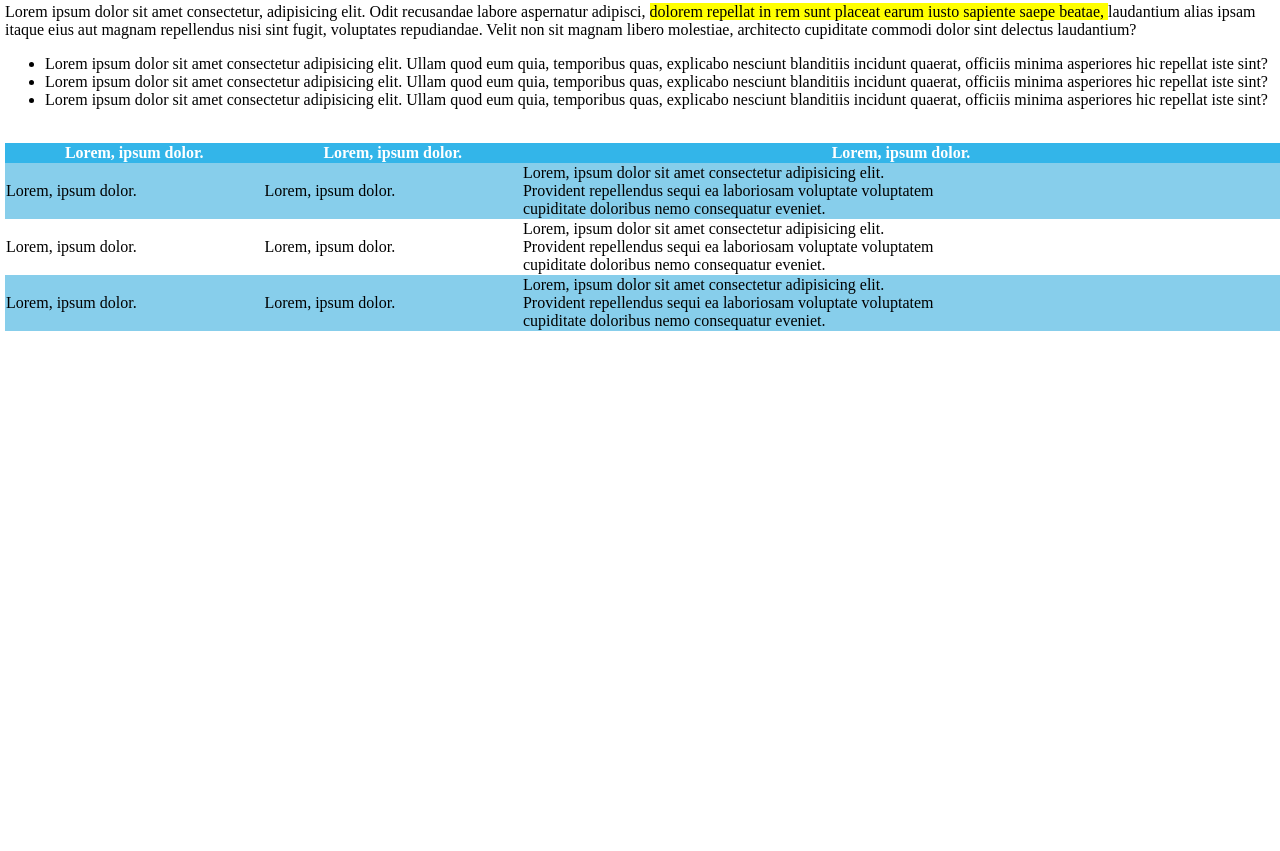
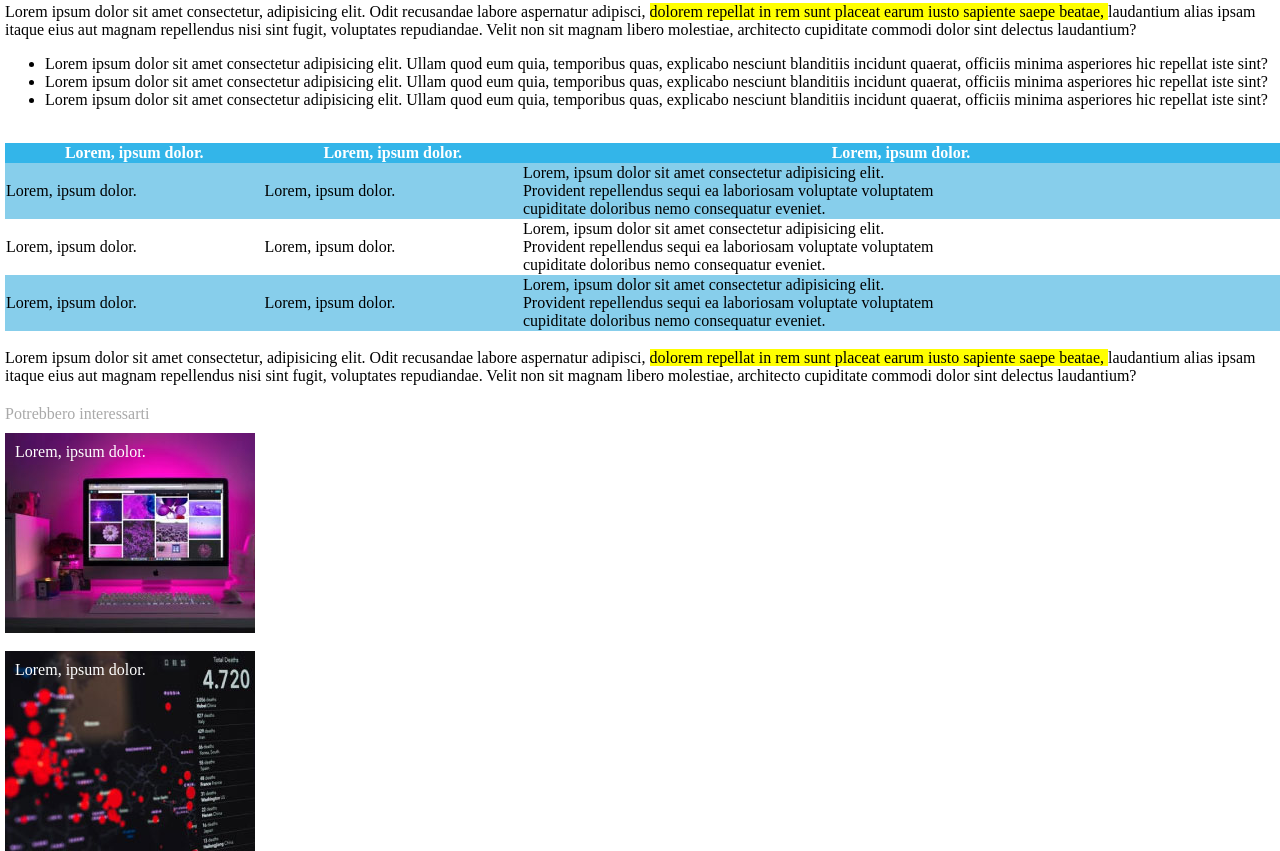
Before and after one commit to lucamagenes/html-css-booleaner, a plain HTML site: page index.html in a window 1280 px wide. Shown: the part 651-1502 px from the top of the page. Before the commit the page ends 982 px from the top, so only its background shows below. Drawn offline with Linux system fonts and the light colour scheme.

Commit message:
completato potrebbe interessarti the booleaner

```diff
--- a/css/style.css
+++ b/css/style.css
@@ -62,3 +62,27 @@ thead{
 #tr_dispari{
     background-color: skyblue;
 }
+
+#articoli_collegati{
+    margin-top: 20px;
+}
+
+.monitor{
+    width: 250px;
+    height: 200px;
+    background-image: url("../img/monitor.jpg");
+    margin-top: 10px;
+
+}
+.grafico{
+    width: 250px;
+    height: 200px;
+    background-image: url("../img/graph.jpg");
+
+}
+
+.foto_text{
+    color: white;
+    padding-top: 10px;
+    padding-left: 10px;
+}
--- a/index.html
+++ b/index.html
@@ -84,9 +84,33 @@
                 </tbody>
 
             </table>
+            <br>
         </section>
         <!-- /section table -->
 
+        <section id="closing_ text">
+            <p>Lorem ipsum dolor sit amet consectetur, adipisicing elit. Odit recusandae labore aspernatur adipisci,
+                <p style="background-color: yellow;"> dolorem repellat in rem sunt placeat earum iusto sapiente saepe beatae,
+                </p>
+                laudantium alias ipsam itaque eius aut magnam repellendus nisi sint fugit, voluptates repudiandae. Velit non sit magnam libero molestiae,
+                architecto cupiditate commodi dolor sint delectus laudantium?
+            </p>
+
+
+        </section>
+        <!-- /closing text -->
+
+        <section id="articoli_collegati">
+            <div class="info_testo">Potrebbero interessarti</div>
+            <div class="monitor">
+                <div class="foto_text">Lorem, ipsum dolor.</div>
+            </div>
+            <br>
+            <div class="grafico">
+                <div class="foto_text">Lorem, ipsum dolor.</div>
+            </div>
+        </section>
+        <!-- /articoli collegati -->
 
     </main>
     <!-- /main -->
```
